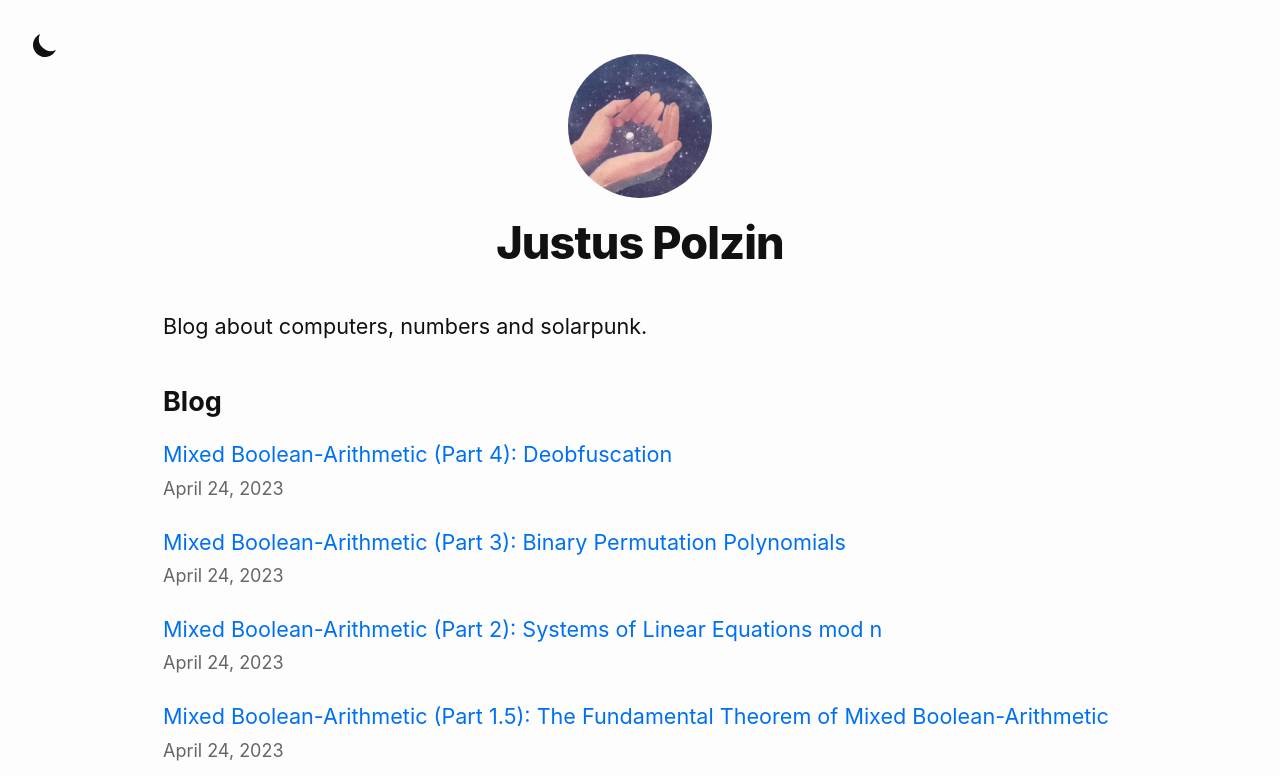
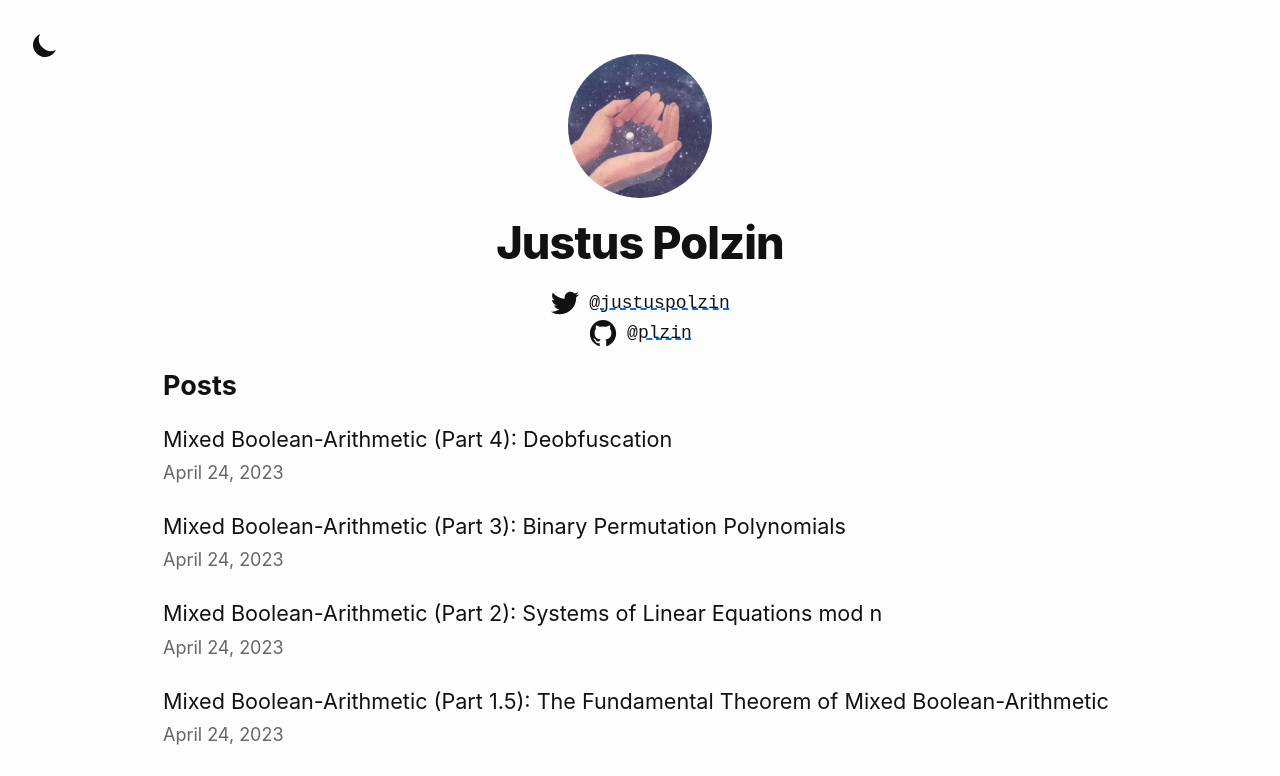
Before and after one commit to plzin/plzin.github.io, a Next.js app: page / in a window 1280 px wide. Shown: the top 776 px of the page. Built offline with nearby package versions, Linux system fonts and the light colour scheme.

Commit message:
Fix indentation. Add social media links. Change link style. Fix linear MBA link at the end of MBA deobfuscation post.

```diff
--- a/components/layout.js
+++ b/components/layout.js
@@ -3,9 +3,10 @@ import styles from './layout.module.scss'
 import utilStyles from '../styles/utils.module.scss'
 import Link from 'next/link'
 import ThemeSwitcher from './theme-switcher'
+import { IoLogoTwitter, IoLogoGithub } from 'react-icons/io5'
 
 const name = 'Justus Polzin'
-export const siteTitle = 'Blog'
+export const siteTitle = 'Justus Polzin\'s Blog'
 
 export default function Layout({ children, home }) {
     return (
@@ -23,11 +24,28 @@ export default function Layout({ children, home }) {
                             width={144}
                             alt={name}
                         />
+                        <h1 className={utilStyles.heading2Xl}>{name}</h1>
+                        <a href="https://twitter.com/justuspolzin" target="_blank">
+                            <div className={styles.socials}>
+                                <IoLogoTwitter size={30} />
+                                <div className={styles.socialHandle}>
+                                    @justuspolzin
+                                </div>
+                            </div>
+                        </a>
+                        <a href="https://github.com/plzin" target="_blank">
+                            <div className={styles.socials}>
+                                <IoLogoGithub size={30} />
+                                <div className={styles.socialHandle}>
+                                    @plzin
+                                </div>
+                            </div>
+                        </a>
                         <ThemeSwitcher />
-            <h1 className={utilStyles.heading2Xl}>{name}</h1>
                     </>
                 ) : (
                     <>
+                        <div>
                             <Link href="/">
                                 <img
                                     src="/images/profile.png"
@@ -37,19 +55,20 @@ export default function Layout({ children, home }) {
                                     alt={name}
                                 />
                             </Link>
-            <ThemeSwitcher />
                             <h2 className={utilStyles.headingLg}>
-              <Link href="/">
+                                <Link href="/" className={utilStyles.noDecoration}>
                                     {name}
                                 </Link>
                             </h2>
+                        </div>
+                        <ThemeSwitcher />
                     </>
                 )}
             </header>
             <main>{children}</main>
             {!home && (
                 <div className={styles.backToHome}>
-          <Link href="/">
+                    <Link href="/" className={utilStyles.noDecoration}>
                         ← Back to home
                     </Link>
                 </div>
--- a/components/layout.module.scss
+++ b/components/layout.module.scss
@@ -8,8 +8,22 @@
     display: flex;
     flex-direction: column;
     align-items: center;
+    justify-content: center;
+    text-align: center;
 }
 
 .backToHome {
     margin: 3rem 0 0;
 }
+
+.socials {
+    display: flex;
+    color: var(--foreground);
+    font-family: monospace;
+}
+
+.socialHandle {
+    display: flex;
+    align-items: center;
+    margin-left: 0.5rem;
+}
--- a/pages/index.js
+++ b/pages/index.js
@@ -12,15 +12,12 @@ export default function Home({ postsData, style }) {
                 <title>{siteTitle}</title>
                 <style dangerouslySetInnerHTML={{ __html: style }}></style>
             </Head>
-            <section className={utilStyles.headingMd}>
-                <p>Blog about computers, numbers and solarpunk.</p>
-            </section>
             <section className={`${utilStyles.headingMd} ${utilStyles.padding1px}`}>
-                <h2 className={`${utilStyles.headingLg}`}>Blog</h2>
+                <h2 className={utilStyles.headingLg}>Posts</h2>
                 <ul className={utilStyles.list}>
                     {postsData.map(({ id, date, title }) => (
                         <li className={utilStyles.listItem} key={id}>
-                            <Link href={`/posts/${id}`} dangerouslySetInnerHTML={{ __html: title }}></Link>
+                            <Link href={`/posts/${id}`} className={utilStyles.noDecoration} dangerouslySetInnerHTML={{ __html: title }}></Link>
                             <br />
                             <small className={utilStyles.lightText}>
                                 <Date dateString={date} />
--- a/posts/mba-deobf.md
+++ b/posts/mba-deobf.md
@@ -281,7 +281,7 @@ Otherwise we have to choose some sensible set of
 rewrite operations and solve the linear system.
 If you just use the solution given by the solver,
 this is all you have to do.
-You can try this out [here](https://plzin.github.io/mba-wasm/),
+You can try this out [here](https://plzin.github.io/mba-wasm/linear_mba.html),
 which is meant for obfuscation, but if you disable the "Random solution"
 checkbox, you will get the particular solution found by the algorithm.
 So input the obfuscated expression at the top and choose the rewrite operations
--- a/styles/global.scss
+++ b/styles/global.scss
@@ -58,15 +58,17 @@ body {
 }
 
 a {
-    color: var(--link);
-    text-decoration: none;
+    color: var(--foreground);
+    text-decoration: dashed underline;
+    text-decoration-color: var(--link);
 
     &:visited {
-        color: var(--link-clicked);
+        color: var(--foreground);
     }
 
     &:hover {
         text-decoration: underline;
+        text-decoration-color: var(--link);
     }
 }
 
@@ -182,7 +184,7 @@ div.qed-line {
     font-size: 1.1em !important;
 }
 
-.katex-display{
+.katex-display {
     overflow: auto hidden !important;
 }
 
--- a/styles/prism-global.scss
+++ b/styles/prism-global.scss
@@ -4,7 +4,7 @@
 
 code[class*="language-"],
 pre[class*="language-"] {
-	font-family: Consolas, Monaco, "Andale Mono", monospace;
+    font-family: "SF Mono", "Fira Code", Consolas, Monaco, "Andale Mono", monospace;
     direction: ltr;
     text-align: left;
     white-space: pre;
--- a/styles/utils.module.scss
+++ b/styles/utils.module.scss
@@ -50,3 +50,7 @@
 .lightText {
     color: #666;
 }
+
+.noDecoration {
+    text-decoration: none;
+}
```
Also changed, not shown: styles/prism-one-light.scss (+48 -46 lines), components/theme-switcher.module.scss (indentation only). Lines whose indentation alone changed are shown as unchanged.
